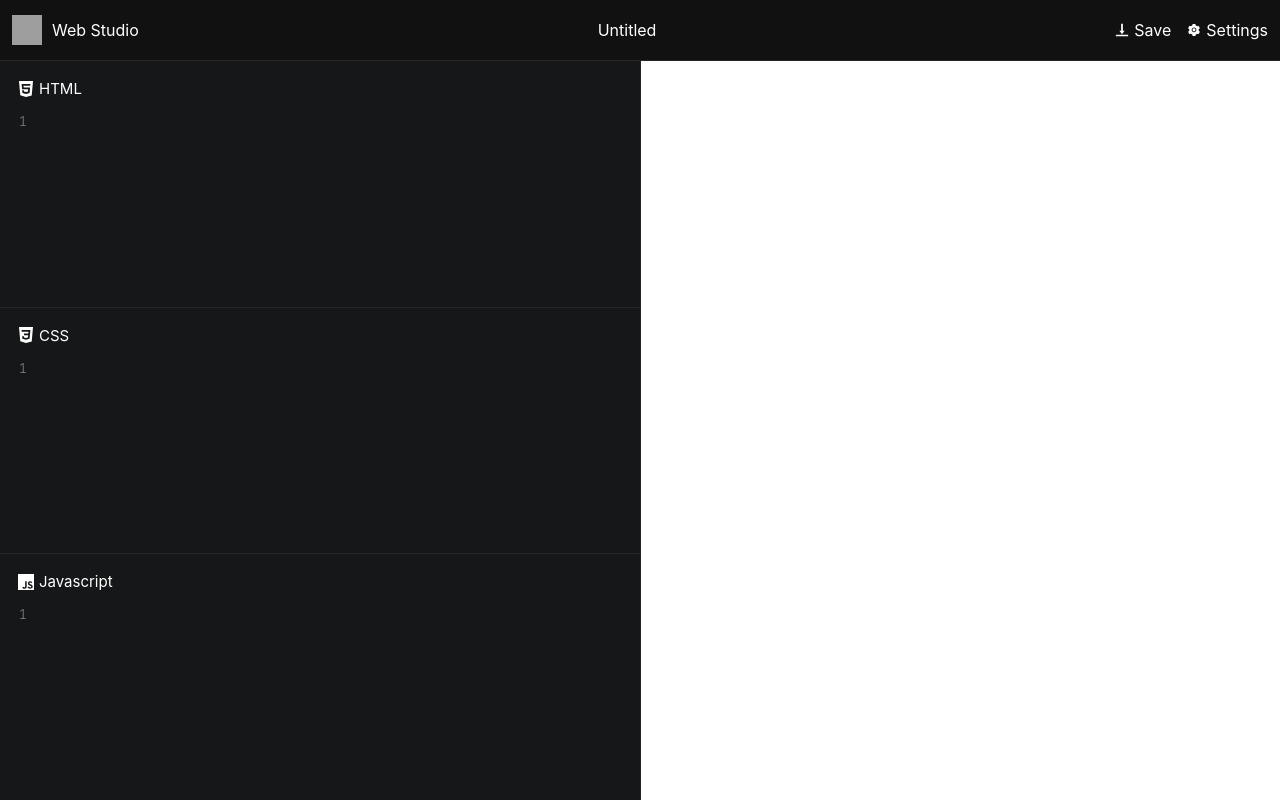
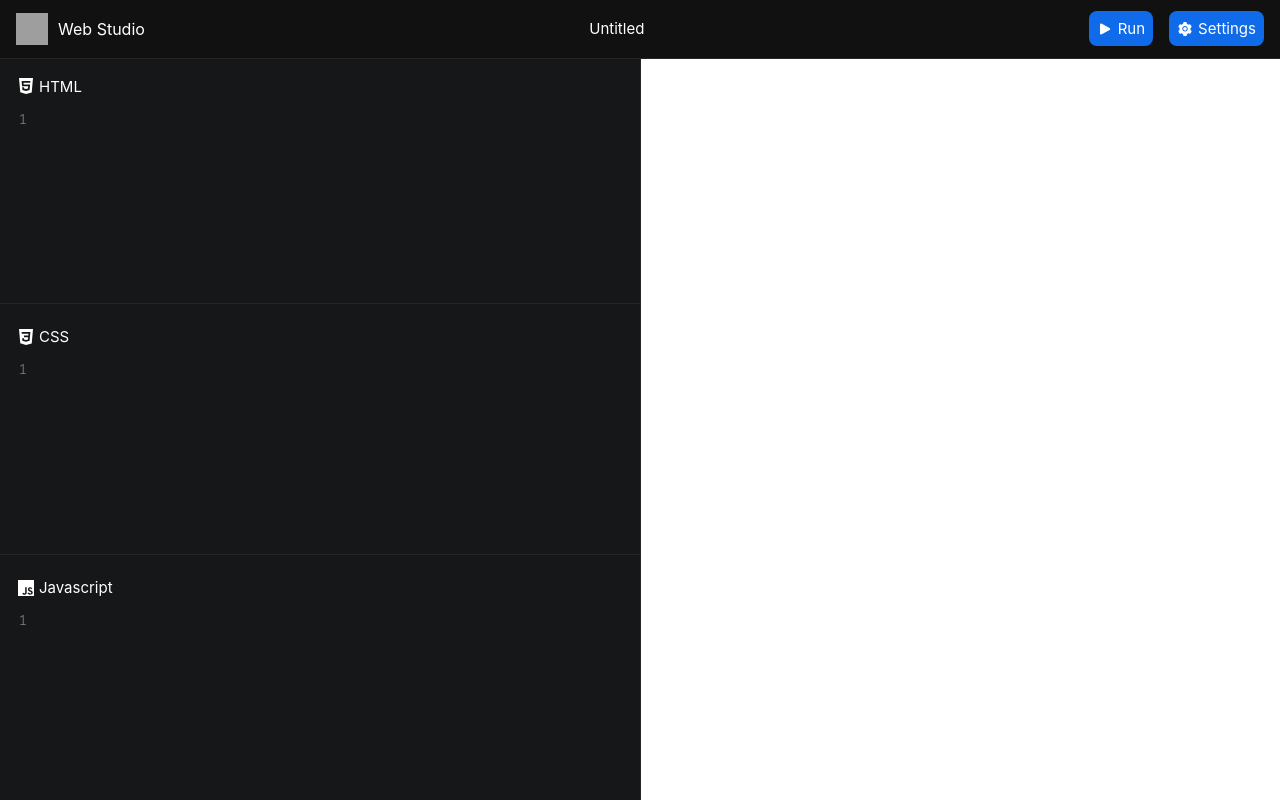
Before and after one commit to MitchellMarkGeorge/web-studio-client, a React (Vite) app: page / in a window 1280 px wide. Built offline with nearby package versions, Linux system fonts and the light colour scheme; grey boxes are pictures that could not be loaded.

Commit message:
fixed divider ui, started migration to rem units

```diff
--- a/package.json
+++ b/package.json
@@ -30,6 +30,7 @@
     "lodash.debounce": "^4.0.8",
     "react": "^18.2.0",
     "react-dom": "^18.2.0",
+    "react-icons": "^4.8.0",
     "styled-components": "^5.3.8",
     "ts-dedent": "^2.2.0",
     "zustand": "^4.3.5"
--- a/src/App.tsx
+++ b/src/App.tsx
@@ -13,6 +13,7 @@ const WebStudioContainer = styled.div`
   display: flex;
   flex-direction: column;
   background-color: ${(props) => props.theme.colors.primaryBackground};
+
 `;
 
 function App() {
--- a/src/components/TopBar/index.tsx
+++ b/src/components/TopBar/index.tsx
@@ -6,19 +6,20 @@ import logo from "../../assets/logo.svg";
 import { useWebStudioState } from "../../state";
 import { FaPlay } from "@react-icons/all-files/fa/FaPlay";
 import { AiFillSetting } from "@react-icons/all-files/ai/AiFillSetting";
-import { GiSaveArrow } from "@react-icons/all-files/gi/GiSaveArrow";
+// import { HiPlay } from "@react-icons/all-files/hi/HiPlay";
+import { HiPlay } from "react-icons/hi2"
 
 const TopBarContainer = styled.div`
   display: flex;
   flex-direction: row;
   justify-content: space-between;
   align-items: center;
-  padding: 10px 12px;
-  gap: 10px;
+  padding: 0.75em 1rem;
+  /* gap: 10px; */ // why gap
   color: ${(props) => props.theme.colors.primaryText};
-  font-size: 16px; // 15??
+  font-size: 0.94rem;
   border-bottom: 1px solid ${(props) => props.theme.colors.secondaryBackground};
-  flex: 0 1 auto;
+  flex: 0 1 auto; // isnt this the default???
   /* background-color: ${props => props.theme.colors.primaryBackground}; */
   background-color: #111;
 `;
@@ -27,7 +28,10 @@ const TopBarLogoContainer = styled.a`
   display: flex;
   flex-direction: row;
   align-items: center;
-  gap: 10px;
+  /* gap: 10px; */
+  gap: 0.63rem;
+  /* font-size: 1.13rem; */
+  font-size: 1rem;
   font-weight: 400;
   text-decoration: none;
   color: ${(props) => props.theme.colors.primaryText};
@@ -35,33 +39,40 @@ const TopBarLogoContainer = styled.a`
 `;
 
 const TopBarLogo = styled.img`
-  height: 30px;
-  width: 30px;
+  /* height: 30px;
+  width: 30px; */
+  height: 2rem;
+  width: 2rem;
 `;
 
 const TopBarButtonRowContainer = styled.div`
   display: flex;
   flex-direction: row;
   align-items: flex-start;
-  gap: 16px;
+  /* gap: 16px; */
+  gap: 1rem;
 `;
 
-const TopBarButton = styled.div`
+const TopBarButton = styled.button`
   display: flex;
   flex-direction: row;
   align-items: center;
-  padding-top: 10px;
-  padding-bottom: 10px;
-  /* padding: 10px; */
-  /* background-color: ${props => props.theme.colors.primaryAccent}; */
-  gap: 5px;
-  border-radius: 5px;
-  cursor: pointer;
-  user-select: none;
-  /* :hover {
-    filter: brightness(80%);
-  } */
+  /* padding: 0.625rem; */
+  // think about this
+  /* padding: 0.38rem 0.5rem; */
+  padding: 0.5rem;
+  /* font-size: 0.94rem; */
+  background-color: ${props => props.theme.colors.primaryAccent};
+  font-weight: 400;
+  gap: 0.31rem;
+  border-radius: 0.5rem;
+  :hover {
+    // figure out hover color
+    /* filter: brightness(80%); */
+    background-color: #0452b7;
+  }
 `;
+
 
 export default function TopBar() {
   const { projectName } = useWebStudioState((state) => state.projectSettings);
@@ -74,17 +85,13 @@ export default function TopBar() {
       </TopBarLogoContainer>
       <div>{projectName || "Untitled"}</div>
       <TopBarButtonRowContainer>
-          {/* <TopBarButton>
-            <FaPlay size={"14px"} />
-            <div>Run</div>
-          </TopBarButton> */}
           <TopBarButton>
-            <GiSaveArrow size={"14px"} />
-            <div>Save</div>
+            <HiPlay size={"1rem"} />
+            <span>Run</span>
           </TopBarButton>
           <TopBarButton onClick={() => setShowModal(true)}>
-            <AiFillSetting  size={"14px"}/>
-            <div>Settings</div>
+            <AiFillSetting  size={"1rem"}/>
+            <span>Settings</span>
           </TopBarButton>
       </TopBarButtonRowContainer>
     </TopBarContainer>
--- a/src/components/editors/Editor/index.tsx
+++ b/src/components/editors/Editor/index.tsx
@@ -21,7 +21,6 @@ import {
   drawSelection,
   dropCursor,
   EditorView,
-  highlightActiveLineGutter,
   highlightSpecialChars,
   keymap,
   lineNumbers,
@@ -33,10 +32,6 @@ import { useWebStudioState } from "../../../state";
 import { darktheme } from "./theme";
 import { closeBrackets, closeBracketsKeymap } from "@codemirror/autocomplete";
 import { useMountedEffect } from "../../../hooks/useMountedEffect";
-
-// const enum EditorLanuage {
-//   J,
-// }
 
 interface Props {
   // code: string // might bcome usefull when saving to localStorage
--- a/src/components/editors/EditorBar/index.tsx
+++ b/src/components/editors/EditorBar/index.tsx
@@ -10,22 +10,18 @@ const EditorBarContainer = styled.div`
   padding-left: 18px;
   padding-right: 18px;
   padding-top: 18px;
+  gap: 5px;
+  /* gap: 10px; // think about this */
+  align-items: center;
+  font-size: 15px;
+  font-weight: 400;
+  color: ${(props) => props.theme.colors.primaryText};
   /* flex: 0 1 auto; */
   /* background-color: #111; */
   /* z-index: 2; */
   /* border-bottom: 1px solid ${(props) => props.theme.colors.secondaryBackground}; */
 `;
 
-const EditorBarTextContainer = styled.div`
-  display: flex;
-  flex-direction: row;
-  gap: 5px;
-  /* gap: 10px; // think about this */
-  align-items: center;
-  font-size: 15px;
-  font-weight: 400;
-  color: ${(props) => props.theme.colors.primaryText};
-`;
 
 interface Props {
   icon: IconType;
@@ -36,10 +32,8 @@ interface Props {
 export default function EditorBar({ editorName, icon: Icon }: Props) {
   return (
     <EditorBarContainer>
-      <EditorBarTextContainer>
-        <Icon size={"16px"} />
-        <div>{editorName}</div>
-      </EditorBarTextContainer>
+      <Icon size={"16px"} />
+      <div>{editorName}</div>
     </EditorBarContainer>
   );
 }
--- a/src/components/layout/SplitPane.tsx
+++ b/src/components/layout/SplitPane.tsx
@@ -18,30 +18,50 @@ const SplitPaneContainer = styled.div<DirectionProps>`
 `;
 
 const Divider = styled.div<DirectionProps & { isEnabled: boolean }>`
+  // styles besed on react-split-pane
+  background-clip: padding-box; // makes borders tansparent
   background-color: ${(props) => props.theme.colors.secondaryBackground};
-  /* z-index: 99; */
-  :hover, :active {
-    background-color: ${(props) => props.theme.colors.primaryAccent};
+  /* background-color: #000; */
+  z-index: 1;
+
+  :hover {
+    // think about this
+    transition: all 0.3s ease;
   }
+
   /* background-color: #242628; */
   ${(props) => {
     if (props.direction === "horizontal") {
       return css`
         height: 100%;
-        width: 1px;
-        :hover, :active {
-          // think about this
-          width: 5px;
+        width: 11px;
+        margin: 0 -5px;
+        border-left: 5px solid transparent;
+        border-right: 5px solid transparent;
+        :hover {
+          /* border-left: 5px solid ${(props) => props.theme.colors.primaryAccent};
+          border-right: 5px solid ${(props) => props.theme.colors.primaryAccent}; */
+          border-left: 5px solid rgba(17, 17, 17, 0.5);
+          border-right: 5px solid rgba(17, 17, 17, 0.5);
+          /* opacity: 0.5; */
         }
         ${props.isEnabled && "cursor: col-resize;"}/* cursor: col-resize; */
       `;
     } else
       return css`
-        height: 1px;
+        height: 11px;
         width: 100%;
-        :hover, :active {
-          // think about this
-          height: 5px;
+        /* margin: -5px 5px; */
+        margin: 0;
+        border-top: 5px solid transparent;
+        border-bottom: 5px solid transparent;
+        :hover {
+          // think about the color
+          /* border-top: 5px solid ${(props) => props.theme.colors.primaryAccent};
+          border-bottom: 5px solid ${(props) => props.theme.colors.primaryAccent}; */
+          border-top: 5px solid rgba(17, 17, 17, 0.5);
+          border-bottom: 5px solid rgba(17, 17, 17, 0.5);
+          /* opacity: 0.3; */
         }
         ${props.isEnabled && "cursor: row-resize;"}/* cursor: row-resize; */
       `;
@@ -91,7 +111,9 @@ export default function SplitPane({
     null
   );
 
-  const setIsPaneDragging = useWebStudioState(state => state.setIsPaneDragging);
+  const setIsPaneDragging = useWebStudioState(
+    (state) => state.setIsPaneDragging
+  );
 
   const paneNodes = useRef<HTMLDivElement[]>([]);
   const isMounted = useRef(false);
--- a/src/style/GlobalStyle.ts
+++ b/src/style/GlobalStyle.ts
@@ -49,19 +49,33 @@ export const GlobalStyle = createGlobalStyle`
         font-style: normal;
     }
 
-    * {
+    *, ::after, ::before {
         box-sizing: border-box;
         margin: 0;
         padding: 0;
-        font-variant-ligatures: contextual; // allow ligarutes
+        /* font-variant-ligatures: contextual; // allow ligarutes */
     }
+
+    html {
+        /* line-height: 1.5; */
+    }
+
     html, body, #root {
         width: 100%;
         height: 100%;
+        -webkit-font-smoothing: antialiased;
+        /* line-height: 1.5; */
         /* position: relative; */
         // might try and include in sf pro font itself instead of using this
         font-family: -apple-system, BlinkMacSystemFont, "Segoe UI", Roboto,
     Oxygen-Sans, Ubuntu, Cantarell, "Helvetica Neue", sans-serif !important;
   letter-spacing: normal !important;
     }
+
+    button {
+        font: inherit;
+        color: inherit;
+        border: none;
+        cursor: pointer;
+    }
 `;
--- a/src/style/theme.ts
+++ b/src/style/theme.ts
@@ -1,10 +1,12 @@
 import { DefaultTheme } from "styled-components";
 
+// fully figure out color scheme
 const darkTheme: DefaultTheme = {
   colors: {
     primaryBackground: "#161718",
     secondaryBackground: "#242628",
-    primaryAccent: "#569CD6",
+    // primaryAccent: "#569CD6",
+    primaryAccent: "#0F6BE9", // think about this
     primaryText: "#fff",
     secondaryText: "#808080",
   },
```
Also changed, not shown: 1 other file (tests, documents, lock files or other folders).
